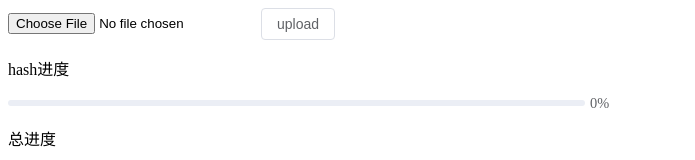
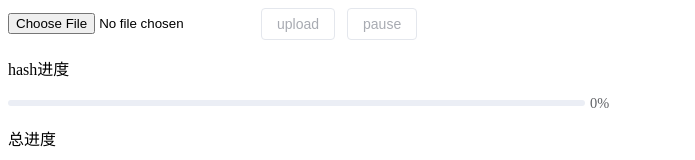
Before and after one commit to woaidadaima/fileload, a Vue app: page / in a window 1280 px wide. Shown: the top 160 px of the page, without its empty margins (0-695 px from the left). Built offline with nearby package versions, Linux system fonts and the light colour scheme.

Commit message:
断点续传和进度条优化

```diff
--- a/src/App.vue
+++ b/src/App.vue
@@ -1,11 +1,28 @@
 <template>
   <div>
-    <input type="file" @change="handleFileChange" />
-    <el-button @click="handleUpload">upload</el-button>
+    <input
+      type="file"
+      @change="handleFileChange"
+      :disabled="status !== Status.wait"
+    />
+    <el-button @click="handleUpload" :disabled="uploadDisabled"
+      >upload</el-button
+    >
+
+    <el-button @click="handleResume" v-if="status === Status.pause"
+      >resume</el-button
+    >
+    <el-button
+      @click="handlePause"
+      v-else
+      :disabled="status !== Status.uploading || !container.hash"
+      >pause</el-button
+    >
+
     <p>hash进度</p>
     <el-progress :percentage="hashPercentage" style="width: 50%" />
     <p>总进度</p>
-    <el-progress :percentage="uploadPercentage" style="width: 50%" />
+    <el-progress :percentage="fakeUploadPercentage" style="width: 50%" />
     <p>分进度</p>
     <el-table :data="data" style="width: 50%; height: 700px">
       <el-table-column prop="hash" label="chunkHash" width="180" />
@@ -24,18 +41,35 @@
 </template>
 <script>
 const SIZE = 100 * 1024 * 1024;
+const Status = {
+  wait: "wait",
+  pause: "pause",
+  uploading: "uploading",
+};
+
 export default {
   data() {
     return {
+      Status,
       container: {
         file: null,
       },
       data: [],
       hashPercentage: 0,
+      isPause: false,
+      requestList: [],
+      status: Status.wait,
+      fakeUploadPercentage: 0,
     };
   },
   mounted() {},
   computed: {
+    uploadDisabled() {
+      return (
+        !this.container.file ||
+        [Status.pause, Status.uploading].includes(this.status)
+      );
+    },
     uploadPercentage() {
       // debugger;
       if (!this.container.file || !this.data.length) return 0;
@@ -61,7 +95,7 @@ export default {
         this.container.worker.postMessage({ fileChunkList });
         this.container.worker.onmessage = (e) => {
           const { percentage, hash } = e.data;
-          this.hashPercentage = percentage;
+          this.hashPercentage = percentage.toFixed(2);
           if (hash) {
             resolve(hash);
           }
@@ -84,15 +118,17 @@ export default {
 
     async handleUpload() {
       if (!this.container.file) return;
+      this.status = Status.uploading;
       const fileChunkList = this.cutFile(this.container.file);
       // 通过worker计算文件hash
       this.container.hash = await this.calculateHash(fileChunkList);
-      const { shouldUpload } = await this.verifyUpload(
+      const { shouldUpload, uploadedList } = await this.verifyUpload(
         this.container.file.name,
         this.container.hash
       );
       if (!shouldUpload) {
-        this.$message.success("skip upload:file upload success");
+        this.$message.success("秒传成功");
+        this.status = Status.wait;
         return;
       }
       this.data = fileChunkList.map(({ file }, index) => ({
@@ -101,10 +137,9 @@ export default {
         chunk: file,
         index,
         size: SIZE,
-        percentage: 0,
-        // hash: this.container.file.name + "-" + index,
+        percentage: uploadedList.includes(index) ? 100 : 0,
       }));
-      await this.uploadChunkList();
+      await this.uploadChunkList(uploadedList);
     },
 
     request({
@@ -125,10 +160,18 @@ export default {
         xhr.send(data);
         xhr.onload = (e) => {
           console.log("🚀 ~ returnnewPromise ~ e:", e);
+          if (requestList) {
+            console.log("🚀 ~ returnnewPromise ~ requestList:", requestList);
+            // 删除已经上传成功的切片
+            let xhrIndex = requestList.findIndex((item) => item === xhr);
+            requestList.splice(xhrIndex, 1);
+          }
           resolve({
             data: e.target.response,
           });
         };
+        // 暴露当前 xhr 给外部
+        requestList?.push(xhr);
       });
     },
     //对文件切片
@@ -142,8 +185,9 @@ export default {
       return fileChunkList;
     },
     //上传切片文件
-    async uploadChunkList() {
+    async uploadChunkList(uploadedList = []) {
       const requestList = this.data
+        .filter(({ hash }) => !uploadedList.includes(hash))
         .map(({ chunk, hash, index, fileHash }) => {
           const formData = new FormData();
           formData.append("chunk", chunk);
@@ -157,10 +201,14 @@ export default {
             url: "http://localhost:5174",
             data: formData,
             onProgress: this.createProgressHandler(this.data[index]),
+            requestList: this.requestList,
           })
         );
       await Promise.all(requestList);
-      await this.mergeChunk();
+      // 之前上传的切片数量 + 本次上传的切片数量 = 所有切片数量时合并切片
+      if (uploadedList.length + requestList.length === this.data.length) {
+        await this.mergeChunk();
+      }
     },
 
     //通知服务端合并切片
@@ -176,12 +224,34 @@ export default {
           size: SIZE,
         }),
       });
+      this.$message.success("upload success, check /target directory");
+      this.status = Status.wait;
     },
     createProgressHandler(item) {
       return (e) => {
         item.percentage = parseInt(String((e.loaded / e.total) * 100));
       };
     },
+    handlePause() {
+      this.status = Status.pause;
+      this.requestList.forEach((xhr) => xhr?.abort());
+      this.requestList = [];
+    },
+    async handleResume() {
+      this.status = Status.uploading;
+      const { uploadedList } = await this.verifyUpload(
+        this.container.file.name,
+        this.container.hash
+      );
+      await this.uploadChunkList(uploadedList);
+    },
+  },
+  watch: {
+    uploadPercentage(now) {
+      if (now > this.fakeUploadPercentage) {
+        this.fakeUploadPercentage = now;
+      }
+    },
   },
 };
 </script>
```
Also changed, not shown: 1 other file (tests, documents, lock files or other folders).
